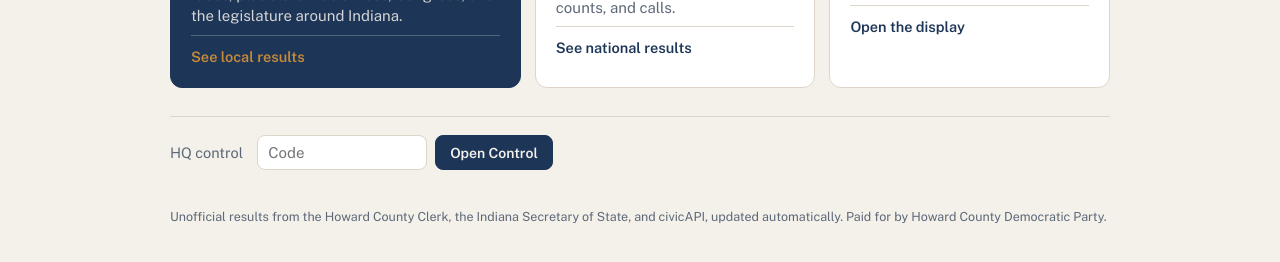
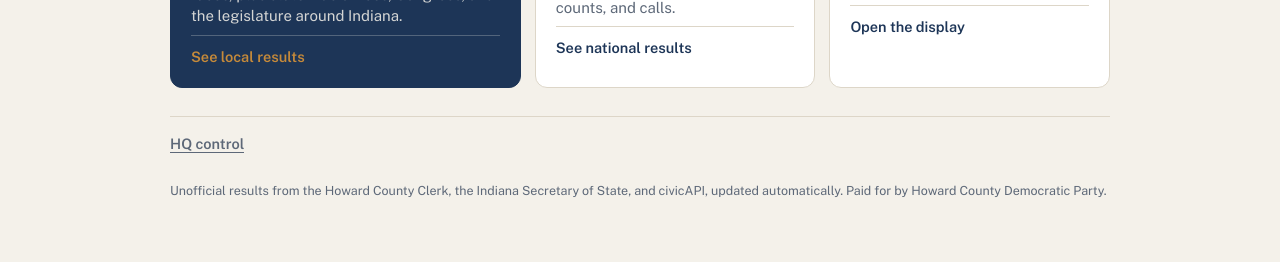
Before and after one commit to nolanhcdp/electionresults, a website: page public/index.html in a window 1280 px wide. Shown: the part 352-614 px from the top of the page. Drawn offline with nearby package versions, Linux system fonts and the light colour scheme; no server answers.

Commit message:
Add files via upload

```diff
--- a/public/index.html
+++ b/public/index.html
@@ -47,11 +47,9 @@ h1 { font-family: var(--display); font-weight: 600; font-size: clamp(38px, 7vw,
 .choice.local h2 { font-size: 31px }
 @media (prefers-color-scheme: dark) { .choice.local { background: #1f3a63; border-color: #2c4c7c } }
 
-.hq { display: flex; flex-wrap: wrap; align-items: center; gap: 10px 14px; border-top: 1px solid var(--line); padding-top: 18px; color: var(--muted); font-size: 14.5px }
-.hq form { display: flex; gap: 8px; flex-wrap: wrap }
-.hq input { font: 15px var(--ui); padding: 8px 10px; width: 170px; max-width: 100%; border: 1px solid var(--line); border-radius: 8px; background: var(--surface); color: var(--fg) }
-.hq button, .hq a.btn { font: 600 14px var(--ui); padding: 8px 14px; border-radius: 8px; border: 1px solid var(--fg); background: var(--fg); color: var(--bg); cursor: pointer; text-decoration: none }
-.hq .err { color: var(--brick); font-size: 14px; width: 100% }
+.hq { margin: 0; border-top: 1px solid var(--line); padding-top: 16px; font-size: 14.5px }
+.hq a { color: var(--muted); font-weight: 600; text-decoration: none; border-bottom: 1px solid currentColor }
+.hq a:hover { color: var(--fg) }
 .foot { color: var(--muted); font-size: 12.5px; margin: 0 }
 
 @media (max-width: 820px) { .choices { grid-template-columns: 1fr } .choice { min-height: 0 } }
@@ -84,35 +82,10 @@ h1 { font-family: var(--display); font-weight: 600; font-size: clamp(38px, 7vw,
     </a>
   </nav>
 
-  <section class="hq" aria-label="HQ control">
-    <span id="hqLabel">HQ control</span>
-    <form id="login" hidden>
-      <input id="code" type="password" autocomplete="current-password" placeholder="Code" aria-label="Control code">
-      <button type="submit">Open Control</button>
-    </form>
-    <a class="btn" id="openCtl" href="/control" hidden>Open Control</a>
-    <span class="err" id="err" role="alert"></span>
-  </section>
+  <p class="hq"><a href="/control">HQ control</a></p>
 
   <p class="foot">Unofficial results from the Howard County Clerk, the Indiana Secretary of State, and civicAPI, updated automatically. Paid for by Howard County Democratic Party.</p>
 </main>
 
-<script>
-(() => {
-  const $ = (id) => document.getElementById(id);
-  const show = (admin) => { $('login').hidden = admin; $('openCtl').hidden = !admin; };
-  fetch('/api/login', { cache: 'no-store', credentials: 'same-origin' }).then((r) => r.json()).then((j) => show(!!j.admin)).catch(() => show(false));
-  $('login').addEventListener('submit', async (e) => {
-    e.preventDefault();
-    $('err').textContent = '';
-    try {
-      const r = await fetch('/api/login', { method: 'POST', headers: { 'content-type': 'application/json' }, credentials: 'same-origin', body: JSON.stringify({ code: $('code').value }) });
-      const j = await r.json().catch(() => ({}));
-      if (!r.ok || !j.admin) throw new Error(j.error || "That code didn't match.");
-      location.href = '/control';
-    } catch (err) { $('err').textContent = err.message; }
-  });
-})();
-</script>
 </body>
 </html>
```
